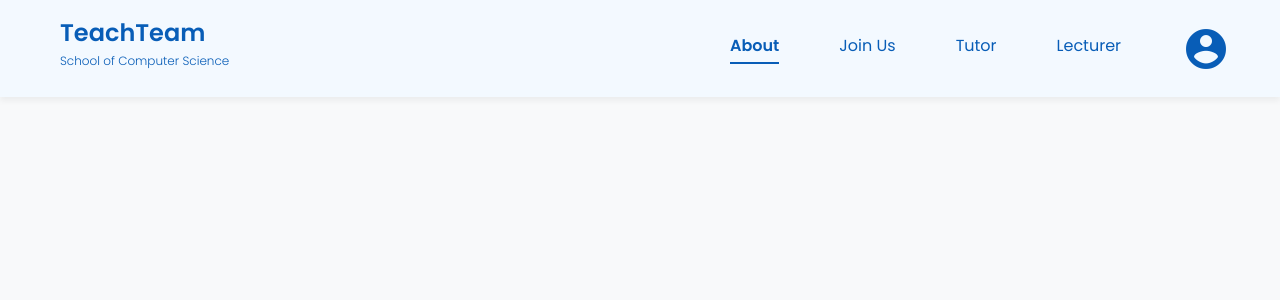
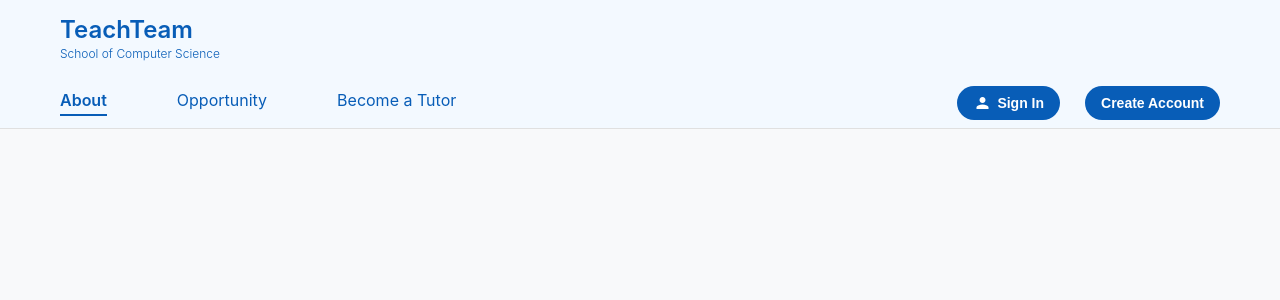
Before and after one commit to joviedev/TeachingTeam_Typescript, a React (Create React App) app: page / in a window 1280 px wide. Shown: the top 300 px of the page. Built offline with nearby package versions, Linux system fonts and the light colour scheme.

Commit message:
Header and Navbar ui and logic

```diff
--- a/src/App.tsx
+++ b/src/App.tsx
@@ -1,12 +1,14 @@
 import React from 'react';
 import Header from './FixedComponent/Header';
+import NavBar from './FixedComponent/NavBar';
 import './App.css';
 
 function App() {
   return (
-    <div style={{ backgroundColor: '#F8F9FA', minHeight: '100vh', fontFamily: "'Poppins', sans-serif" }}>
-      <Header />
-    </div>
+    <div style={{ backgroundColor: '#F8F9FA', minHeight: '100vh' }}>
+    <Header /> {/*  Add this line to render the Header to be shown */}
+    <NavBar /> {/*  Add this line to render the NavBar to be shown */}
+  </div>
   );
 }
 
--- a/src/FixedComponent/Header.tsx
+++ b/src/FixedComponent/Header.tsx
@@ -1,60 +1,15 @@
-import React, { useState } from 'react';
+import React from 'react';
 
 /**
- * Header component for the website.
- * Includes logo, navigation links, and a profile icon with active tab highlighting.
+ * Header component for TeachTeam.
+ * Only includes the logo and subheading.
  */
 const Header = () => {
-  // Track the current and selected tab for highlighting
-    const [activeTab, setActiveTab] = useState('About');
-
   return (
     <header style={styles.headerContainer}>
-      {/* Left Section: Logo and Subheading */}
       <div style={styles.logoSection}>
         <h1 style={styles.logoMain}>TeachTeam</h1>
         <p style={styles.logoSub}>School of Computer Science</p>
-      </div>
-
-      {/* Right Section: Navigation links and profile icon */}
-      <div style={styles.rightSection}>
-
-        {/* Navigation Links */}
-        <nav style={styles.navLinks}>
-        {['About', 'Join Us', 'Tutor', 'Lecturer'].map((item) => (
-        <a
-            key={item}
-            href="#"
-            onClick={() => setActiveTab(item)}
-            style={{
-              ...styles.navItem,
-              ...(activeTab === item ? styles.active : {}),
-            }}
-        >
-            {item}
-            </a>
-          ))}
-        </nav>
-
-        {/* Profile Icon (Color change when selected or in current tab) */}
-        <div
-            onClick={() => setActiveTab('Profile')}
-            style={{
-              ...styles.profileIcon,
-              ...(activeTab === 'Profile' ? styles.active : {}),
-              cursor: 'pointer',
-            }}
-          >
-            <span
-              className="material-icons"
-              style={{
-                ...styles.icon,
-                color: activeTab === 'Profile' ? '#063A85' : '#085DB7',
-              }}
-            >
-              account_circle
-            </span>
-        </div>
       </div>
     </header>
   );
@@ -65,11 +20,9 @@ const styles: { [key: string]: React.CSSProperties } = {
   headerContainer: {
     display: 'flex',
     alignItems: 'center',
-      justifyContent: 'space-between',
     backgroundColor: '#F3F9FF',
-      padding: '15px 40px',
+    padding: '15px 40px 5px 40px',
     boxShadow: '0 4px 6px rgba(0, 0, 0, 0.05)',
-      fontFamily: "'Poppins', sans-serif",
   },
   logoSection: {
     display: 'flex',
@@ -88,38 +41,6 @@ const styles: { [key: string]: React.CSSProperties } = {
     color: '#085DB7',
     marginTop: '2px',
   },
-    rightSection: {
-      display: 'flex',
-      alignItems: 'center',
-      justifyContent: 'space-between',
-      gap: '60px',
-      paddingRight: '10px',
-      minWidth: '500px',
-    },
-    navLinks: {
-      display: 'flex',
-      gap: '60px',
-    },
-    navItem: {
-      textDecoration: 'none',
-      fontWeight: 400,
-      color: '#085DB7',
-      fontSize: '16px',
-      position: 'relative',
-      paddingBottom: '4px',
-    },
-    active: {
-      fontWeight: 600,
-      borderBottom: '2px solid #085DB7',
-    },
-    profileIcon: {
-      display: 'flex',
-      alignItems: 'center',
-    },
-    icon: {
-      fontSize: '48px',
-      color: '#085DB7',
-    },
 };
 
 export default Header;
--- a/src/FixedComponent/NavBar.tsx
+++ b/src/FixedComponent/NavBar.tsx
@@ -1,12 +1,201 @@
-import React from 'react';
+import React, { useState } from 'react';
 
 const NavBar = () => {
+  // State to track the currently active navigation tab
+  const [activeTab, setActiveTab] = useState('About');
+  // Whether a user is signed in or not
+  const [isSignedIn, setIsSignedIn] = useState(false);
+  // Tracks hover state for the log out button
+  const [hoveredIcon, setHoveredIcon] = useState(false);
+  // Role of the current user: either guest (not sign in), tutor, or lecturer
+  const [userRole, setUserRole] = useState<'guest' | 'tutor' | 'lecturer'>('guest');
+
+  // Called when a user logs out
+  const handleSignOut = () => {
+    setIsSignedIn(false);
+    setUserRole('guest');
+    // Landing page always at 'About'
+    setActiveTab('About');
+    alert('You have been logged out.');
+  };
+
+   // Called when a user logs in (either tutor or lecturer)
+  const handleSignIn = (role: 'tutor' | 'lecturer') => {
+    setIsSignedIn(true);
+    setUserRole(role);
+    alert(`Signed in successfully as ${role}`);
+  };
+
+  // Navigation item component for reusability, on click, on hover effect
+  const NavItem = ({
+    label,
+    isActive,
+    onClick,
+  }: {
+    label: string;
+    isActive: boolean;
+    onClick: () => void;
+  }) => {
+    const [hovered, setHovered] = useState(false);
+    return (
+      <a
+        href="#"
+        onClick={onClick}
+        onMouseEnter={() => setHovered(true)}
+        onMouseLeave={() => setHovered(false)}
+        style={{
+          ...styles.navItem,
+          fontWeight: isActive || hovered ? 600 : 400,
+          borderBottom: isActive ? '2px solid #085DB7' : 'none',
+        }}
+      >
+        {label}
+      </a>
+    );
+  };
+
+  // Returns diff specific nav items based on role (either guest, tutor or lecturer)
+  const renderNavItems = () => {
+    if (!isSignedIn || userRole === 'guest') {
+      return ['About', 'Opportunity', 'Become a Tutor'];
+    }
+    if (userRole === 'tutor') {
+      return ['Dashboard', 'My Applications', 'Edit Profile'];
+    }
+    if (userRole === 'lecturer') {
+      return ['Dashboard', 'Applications', 'Review Tutors'];
+    }
+    return [];
+  };
+
   return (
-    <div>
-      {/* Your login form here */}
-      Login Page
-    </div>
+    <nav style={styles.navBar}>
+      {/* Navigation Links Section */}
+      <div style={styles.navLinks}>
+        {renderNavItems().map((item) => (
+          <NavItem
+            key={item}
+            label={item}
+            isActive={activeTab === item}
+            onClick={() => setActiveTab(item)}
+          />
+        ))}
+      </div>
+
+      {/* Authentication Buttons Section */}
+      <div
+        style={styles.authWrapper}
+        onMouseEnter={() => setHoveredIcon(true)}
+        onMouseLeave={() => setHoveredIcon(false)}
+      >
+        <div style={styles.buttonGroup}>
+          {!isSignedIn ? (
+            <>
+              <button
+                style={styles.authButton}
+                onClick={() => handleSignIn('tutor')}
+                onMouseEnter={(e) => {
+                  e.currentTarget.style.backgroundColor = 'rgba(8, 93, 183, 0.25)';
+                  e.currentTarget.style.color = '#000';
+                }}
+                onMouseLeave={(e) => {
+                  e.currentTarget.style.backgroundColor = '#085DB7';
+                  e.currentTarget.style.color = '#fff';
+                }}
+              >
+                <span className="material-icons" style={styles.authIcon}>person</span>
+                Sign In
+              </button>
+
+              <button
+                style={styles.authButton}
+                onClick={() => alert('Navigate to Sign Up')}
+                onMouseEnter={(e) => {
+                  e.currentTarget.style.backgroundColor = 'rgba(8, 93, 183, 0.25)';
+                  e.currentTarget.style.color = '#000';
+                }}
+                onMouseLeave={(e) => {
+                  e.currentTarget.style.backgroundColor = '#085DB7';
+                  e.currentTarget.style.color = '#fff';
+                }}
+              >
+                Create Account
+              </button>
+            </>
+          ) : (
+            <button
+              style={{
+                ...styles.authButton,
+                opacity: hoveredIcon ? 0.5 : 1,
+                transition: 'opacity 0.2s ease-in-out',
+              }}
+              onClick={handleSignOut}
+              onMouseEnter={(e) => {
+                e.currentTarget.style.backgroundColor = 'rgba(8, 93, 183, 0.25)';
+                e.currentTarget.style.color = '#000';
+              }}
+              onMouseLeave={(e) => {
+                e.currentTarget.style.backgroundColor = '#085DB7';
+                e.currentTarget.style.color = '#fff';
+              }}
+            >
+              <span className="material-icons" style={styles.authIcon}>logout</span>
+              Log Out
+            </button>
+          )}
+        </div>
+      </div>
+    </nav>
   );
 };
 
+// Inline styling for the Header component
+const styles: { [key: string]: React.CSSProperties } = {
+  navBar: {
+    display: 'flex',
+    justifyContent: 'space-between',
+    alignItems: 'center',
+    padding: '8px 60px',
+    backgroundColor: '#F3F9FF',
+    borderBottom: '1px solid #e0e0e0',
+  },
+  navLinks: {
+    display: 'flex',
+    gap: '70px',
+  },
+  navItem: {
+    textDecoration: 'none',
+    color: '#085DB7',
+    fontSize: '16px',
+    paddingBottom: '4px',
+    transition: 'all 0.2s ease-in-out',
+  },
+  authWrapper: {
+    position: 'relative',
+    display: 'flex',
+    alignItems: 'center',
+  },
+  buttonGroup: {
+    display: 'flex',
+    gap: '25px',
+  },
+  authButton: {
+    display: 'flex',
+    alignItems: 'center',
+    gap: '6px',
+    padding: '8px 16px',
+    backgroundColor: '#085DB7',
+    color: '#fff',
+    border: 'none',
+    borderRadius: '20px',
+    fontSize: '14px',
+    fontWeight: 600,
+    cursor: 'pointer',
+    transition: 'background-color 0.2s ease-in-out, color 0.2s ease-in-out',
+  },
+  authIcon: {
+    fontSize: '18px',
+  },
+};
+
 export default NavBar;
```
Lines whose indentation alone changed are shown as unchanged.
